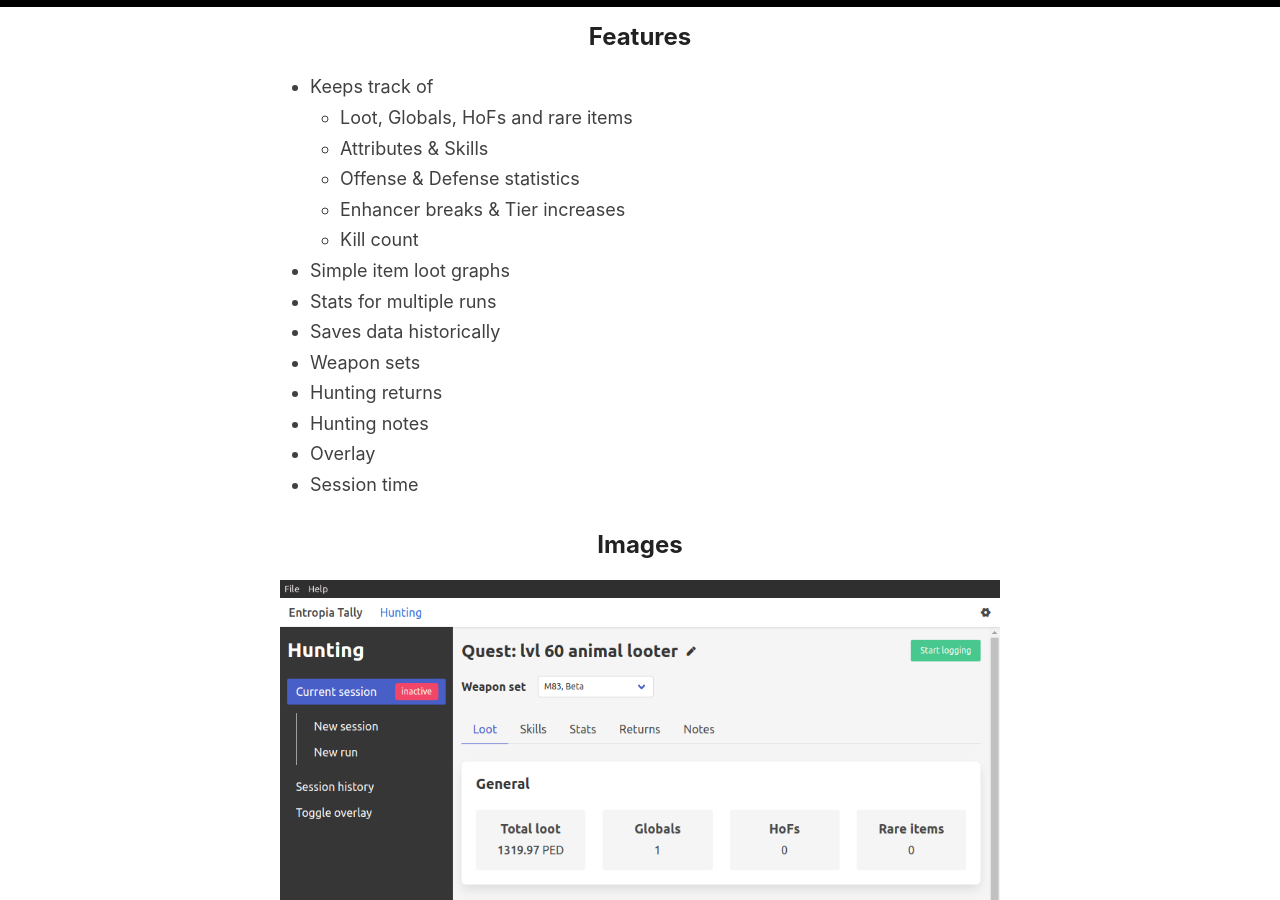
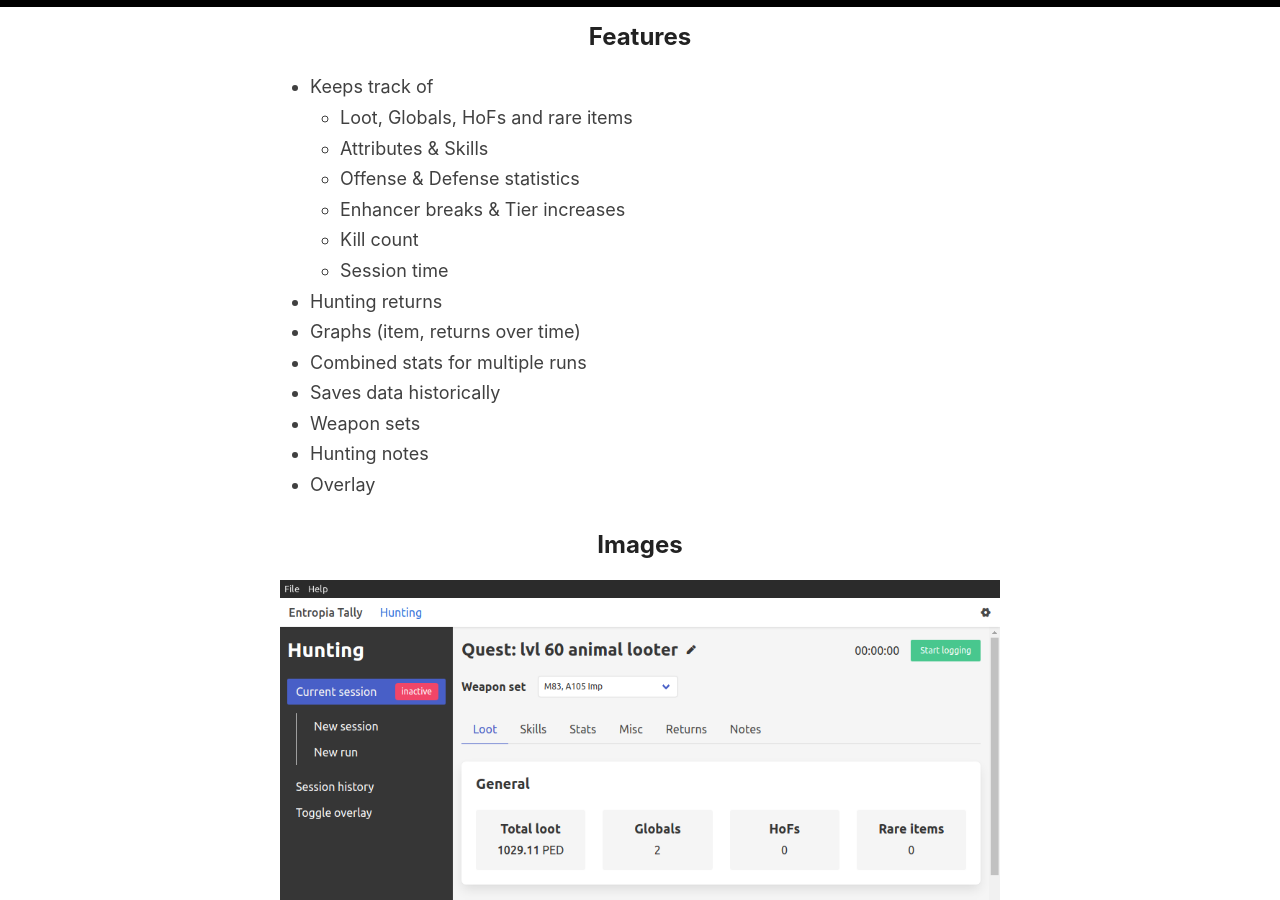
Before and after one commit to Entropia-Tracker/entropia-tracker.github.io, a Jekyll site: the page built from _pages/about.md, in a window 1280 px wide and 900 px high, scrolled down 314 px. Built offline with Jekyll 4.4.1, drawn with Linux system fonts in a browser that asks for light colours.

Commit message:
chore: update for v0.9.0

```diff
--- a/_pages/about.md
+++ b/_pages/about.md
@@ -14,20 +14,22 @@
   - Offense & Defense statistics
   - Enhancer breaks & Tier increases
   - Kill count
-- Simple item loot graphs
-- Stats for multiple runs
+  - Session time
+- Hunting returns
+- Graphs (item, returns over time)
+- Combined stats for multiple runs
 - Saves data historically
 - Weapon sets
-- Hunting returns
 - Hunting notes
 - Overlay
-- Session time
 
 ## Images
 
 ![](/images/tally_loot.png)
 ![](/images/tally_stats.png)
+![](/images/tally_skills.png)
 ![](/images/tally_returns.png)
 ![](/images/tally_session_history.png)
 ![](/images/tally_history.png)
 ![](/images/tally_overlay.png)
+![](/images/tally_dark.png)
```
Also changed, not shown: images/tally_dark.png (added), images/tally_history.png, images/tally_loot.png, images/tally_overlay.png, images/tally_returns.png, images/tally_session_history.png, images/tally_skills.png (added), images/tally_stats.png.
